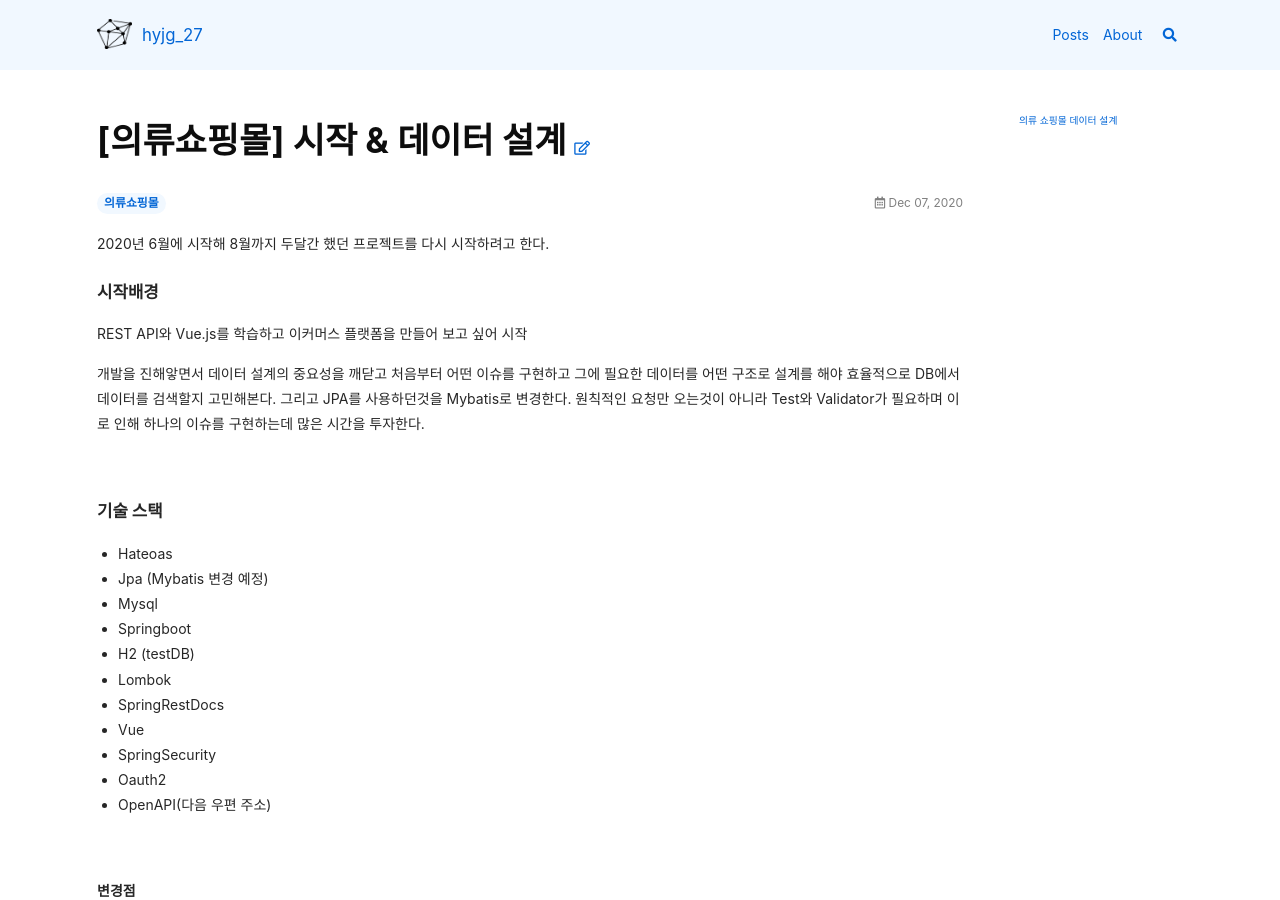
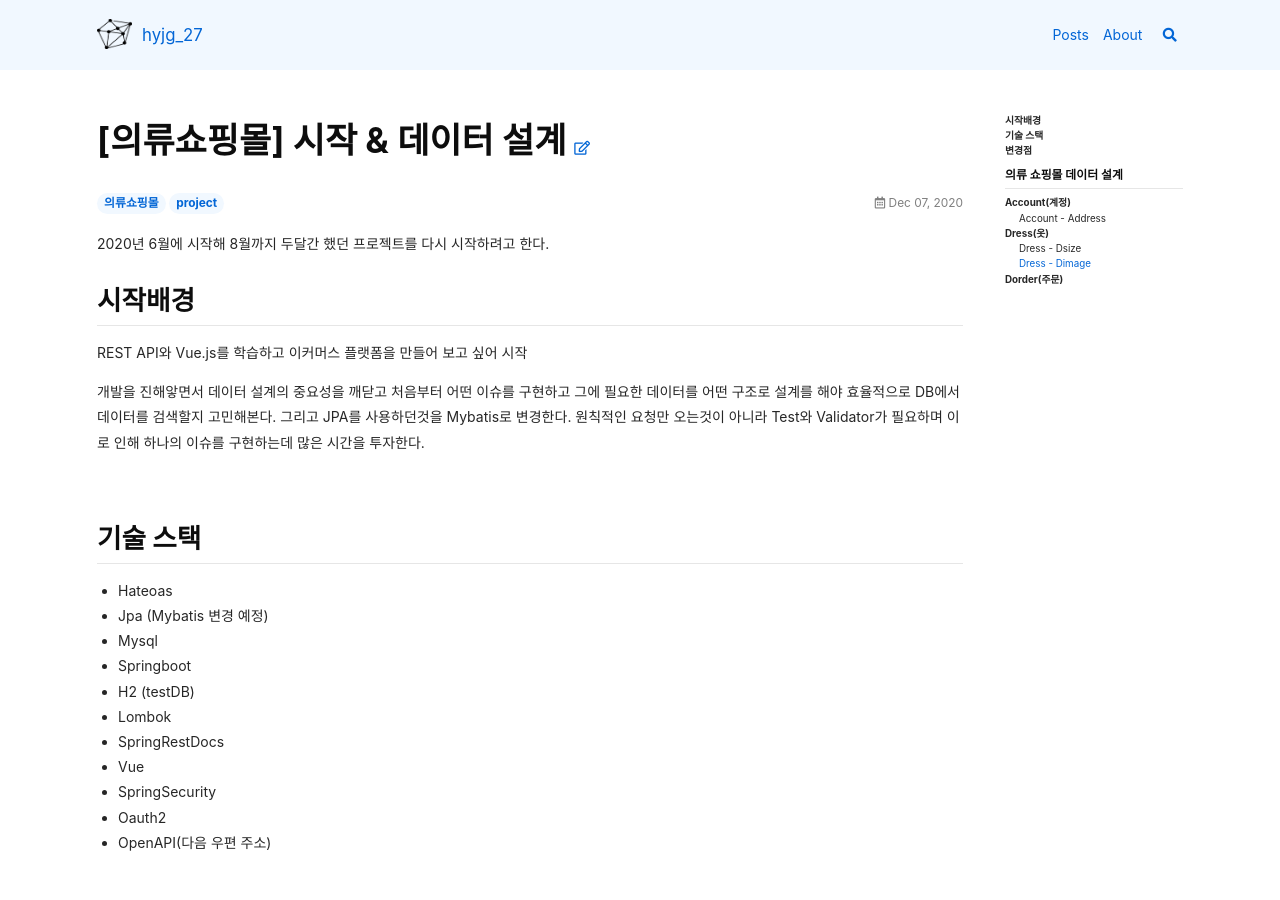
Before and after one commit to rlaguswhd19/rlaguswhd19.github.com, a Jekyll site: the page built from _posts/2020-12-07-[의류쇼핑몰] 시작 & 데이터-설계.md, in a window 1280 px wide and 900 px high. Built offline with Jekyll 4.4.1, drawn with Linux system fonts in a browser that asks for light colours; nearby versions of some CDN libraries.

Commit message:
update : shopping project 시작 & 데이터설계 content 변경

```diff
--- a/_posts/2020-12-07-[의류쇼핑몰] 시작 & 데이터-설계.md
+++ b/_posts/2020-12-07-[의류쇼핑몰] 시작 & 데이터-설계.md
@@ -2,11 +2,12 @@
 title: "[의류쇼핑몰] 시작 & 데이터 설계"
 tags:
  - 의류쇼핑몰
+ - project
 ---
 
 2020년 6월에 시작해 8월까지 두달간 했던 프로젝트를 다시 시작하려고 한다.
 
-#### 시작배경
+## 시작배경
 
 REST API와 Vue.js를 학습하고 이커머스 플랫폼을 만들어 보고 싶어 시작
 
@@ -14,7 +15,7 @@ REST API와 Vue.js를 학습하고 이커머스 플랫폼을 만들어 보고
 
 <br/>
 
-#### 기술 스택
+## 기술 스택
 
  * Hateoas
  * Jpa (Mybatis 변경 예정)
@@ -30,7 +31,7 @@ REST API와 Vue.js를 학습하고 이커머스 플랫폼을 만들어 보고
 
 <br/>
 
-##### 변경점
+## 변경점
 
 1. 기존의 dpage를 없애고 dress에 넣는다. dpage의 정보 조회수, 등록자, 댓글(comment), 비슷한 옷리스트를 dress로 옮긴다. (view, comment - 생성예정)
 
@@ -40,9 +41,9 @@ REST API와 Vue.js를 학습하고 이커머스 플랫폼을 만들어 보고
 
 <br/>
 
-### 의류 쇼핑몰 데이터 설계
+# 의류 쇼핑몰 데이터 설계
 
-#### Account(계정)
+## Account(계정)
 
 ##### 속성
 
@@ -73,9 +74,9 @@ REST API와 Vue.js를 학습하고 이커머스 플랫폼을 만들어 보고
 
 <br/>
 
-<br/>
 
-##### Account - Address
+
+### Account - Address
 
 | 이름     | 속성   | 의미       |
 | -------- | ------ | ---------- |
@@ -90,9 +91,9 @@ REST API와 Vue.js를 학습하고 이커머스 플랫폼을 만들어 보고
 
 <hr/>
 
-<br/>
 
-#### Dress(옷)
+
+## Dress(옷)
 
 ##### 속성
 
@@ -139,7 +140,7 @@ REST API와 Vue.js를 학습하고 이커머스 플랫폼을 만들어 보고
 
 <br/>
 
-##### Dress - Dsize
+### Dress - Dsize
 
 | 이름   | 속성            | 의미      |
 | :----- | --------------- | --------- |
@@ -152,7 +153,7 @@ REST API와 Vue.js를 학습하고 이커머스 플랫폼을 만들어 보고
 
 <br/>
 
-##### Dress - Dimage
+### Dress - Dimage
 
 | 이름         | 속성    | 의미               |
 | ------------ | ------- | ------------------ |
@@ -164,9 +165,9 @@ REST API와 Vue.js를 학습하고 이커머스 플랫폼을 만들어 보고
 
 <hr/>
 
-<br/>
 
-#### Dorder(주문)
+
+## Dorder(주문)
 
 ##### 속성
 
```
